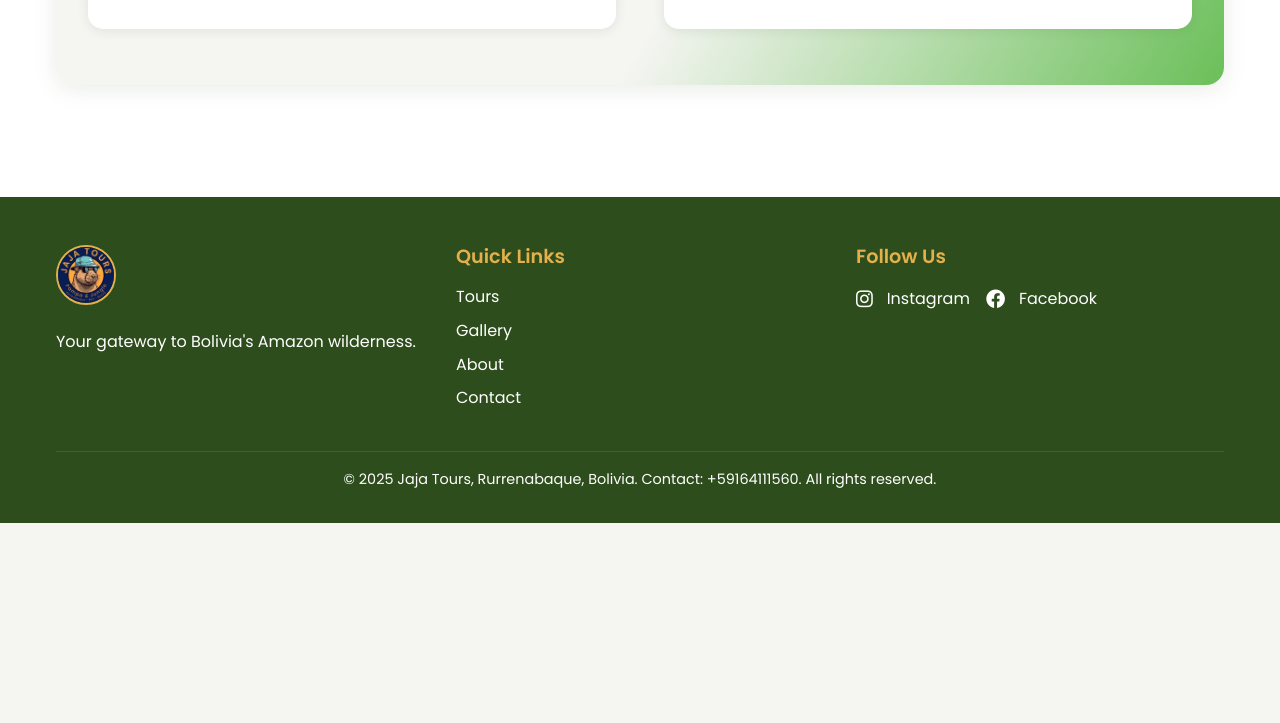
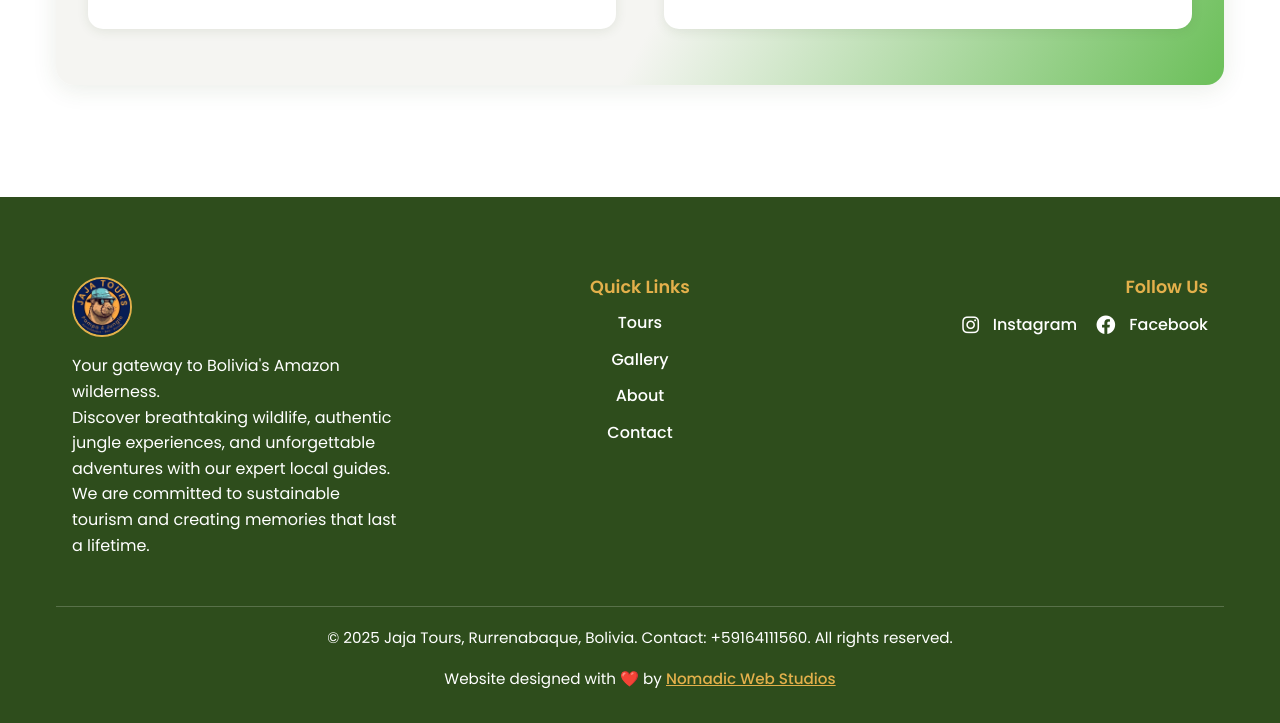
Before and after one commit to oraclepromea/Jajatours, a plain HTML site: page index.html in a window 1280 px wide. Shown: the part 5173-5896 px from the top of the page. Before the commit the page ends 5696 px from the top, so only its background shows below. Drawn offline with Linux system fonts and the light colour scheme.

Commit message:
Footer and link color improvements

```diff
--- a/index.html
+++ b/index.html
@@ -238,7 +238,9 @@
             <div class="footer-content">
                 <div class="footer-section">
                     <img src="Images/447973524_122114860244321359_951190063293816690_n.jpg" alt="Jaja Tours Logo" class="footer-logo">
-                    <p>Your gateway to Bolivia's Amazon wilderness.</p>
+                    <p>Your gateway to Bolivia's Amazon wilderness.<br>
+                    Discover breathtaking wildlife, authentic jungle experiences, and unforgettable adventures with our expert local guides.<br>
+                    We are committed to sustainable tourism and creating memories that last a lifetime.</p>
                 </div>
                 <div class="footer-section">
                     <h4>Quick Links</h4>
@@ -263,6 +265,7 @@
             </div>
             <div class="footer-bottom">
                 <p>&copy; 2025 Jaja Tours, Rurrenabaque, Bolivia. Contact: +59164111560. All rights reserved.</p>
+                <p>Website designed with ❤️ by <a href="https://nomadicwebstudio.netlify.app" target="_blank" rel="noopener" style="color: var(--secondary); text-decoration: underline; font-weight: 500;">Nomadic Web Studios</a></p>
             </div>
         </div>
     </footer>
--- a/styles.css
+++ b/styles.css
@@ -784,15 +784,80 @@ footer {
 
 .footer-content {
     display: grid;
-    grid-template-columns: repeat(auto-fit, minmax(250px, 1fr));
-    gap: 2rem;
+    grid-template-columns: 1fr 1fr 1fr;
+    gap: 3rem;
     margin-bottom: 2rem;
+    align-items: start;
+    padding: 2rem 0 0 0;
+}
+
+.footer-section {
+    display: flex;
+    flex-direction: column;
+    min-width: 0;
+    padding: 0 1rem;
+}
+
+.footer-section:first-child {
+    align-items: flex-start;
+    text-align: left;
+}
+
+.footer-section:nth-child(2) {
+    align-items: center;
+    text-align: center;
+}
+
+.footer-section:last-child {
+    align-items: flex-end;
+    text-align: right;
 }
 
 .footer-section h4 {
     color: var(--secondary);
-    margin-bottom: 1rem;
-    font-size: 1.2rem;
+    margin-bottom: 0.7rem;
+    font-size: 1.1rem;
+    font-weight: 600;
+}
+
+.footer-section ul {
+    list-style: none;
+    padding: 0;
+    margin: 0;
+}
+
+.footer-section ul li {
+    margin-bottom: 0.7rem;
+}
+
+.footer-section ul li a {
+    color: #fff;
+    font-weight: 500;
+    text-decoration: none;
+    transition: color 0.2s;
+}
+
+.footer-section ul li a:hover {
+    color: var(--secondary);
+    text-decoration: underline;
+}
+
+.social-links {
+    display: flex;
+    gap: 1.2rem;
+    align-items: center;
+}
+
+.social-links a {
+    color: #fff;
+    font-weight: 500;
+    text-decoration: none;
+    transition: color 0.2s;
+}
+
+.social-links a:hover {
+    color: var(--secondary);
+    text-decoration: underline;
 }
 
 .footer-logo {
@@ -803,34 +868,28 @@ footer {
     margin-bottom: 1rem;
 }
 
-.footer-section ul {
-    list-style: none;
+.footer-bottom {
+    border-top: 1px solid rgba(255,255,255,0.2);
+    padding-top: 1.2rem;
+    text-align: center;
+    font-size: 0.95rem;
+    margin-top: 1.5rem;
 }
 
-.footer-section ul li {
-    margin-bottom: 0.5rem;
-}
-
-.footer-section a {
-    color: #fff;
-    text-decoration: none;
-    transition: var(--transition);
-}
-
-.footer-section a:hover {
-    color: var(--secondary);
-}
-
-.social-links {
-    display: flex;
-    gap: 1rem;
-}
-
-.footer-bottom {
-    border-top: 1px solid rgba(255,255,255,0.1);
-    padding-top: 1rem;
-    text-align: center;
-    font-size: 0.9rem;
+@media (max-width: 900px) {
+    .footer-content {
+        grid-template-columns: 1fr;
+        text-align: center;
+        gap: 2rem;
+    }
+    .footer-section {
+        align-items: center !important;
+        text-align: center !important;
+        padding: 0;
+    }
+    .footer-logo {
+        align-self: center;
+    }
 }
 
 /* Animations */
```
